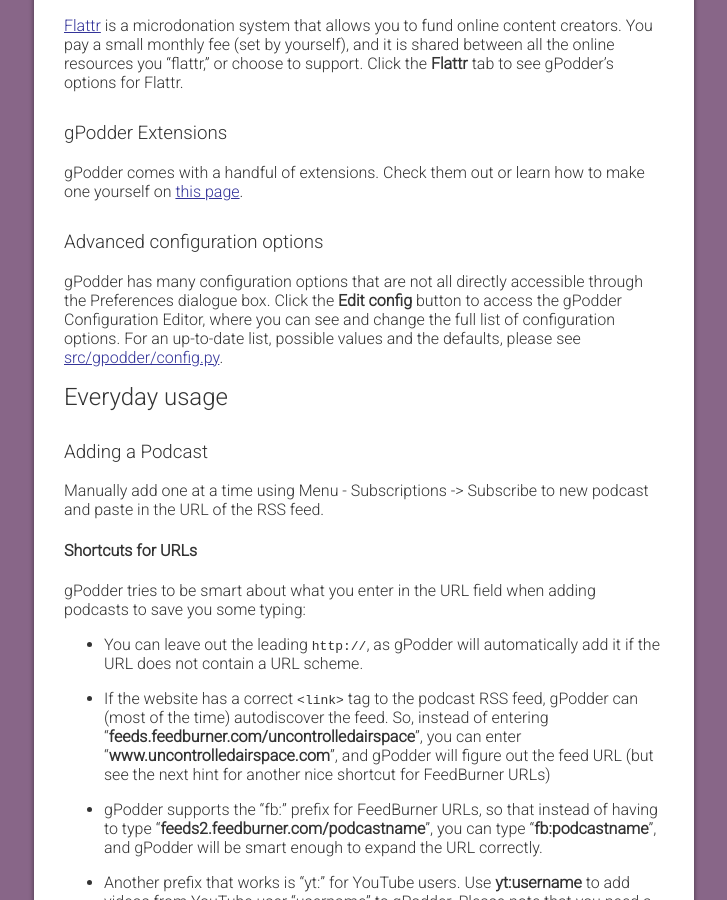
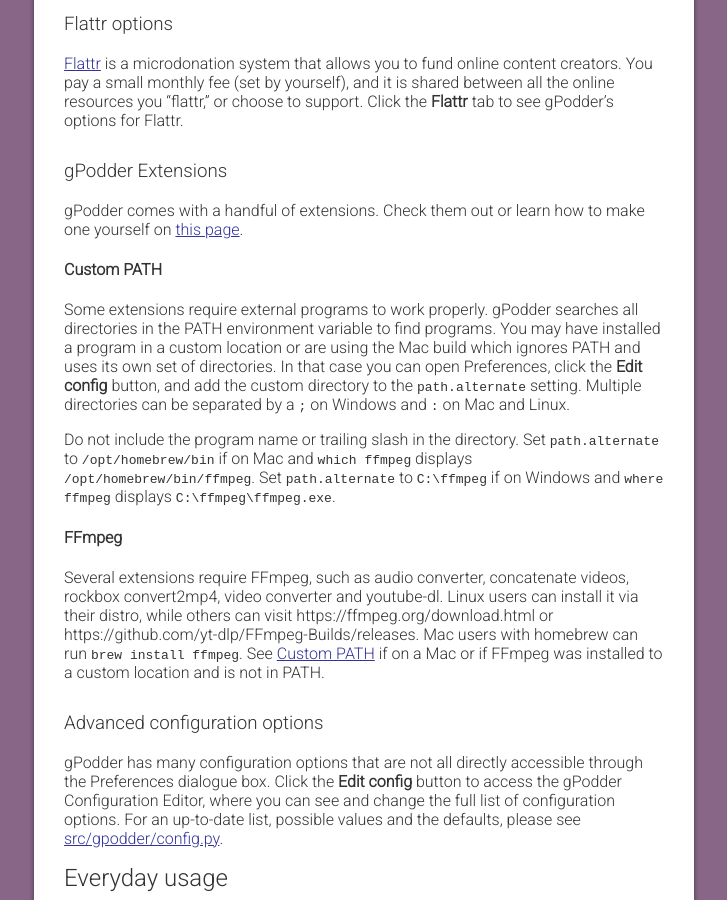
Before and after one commit to gpodder/gpodder.github.io, a Jekyll site: the page built from docs/user-manual.md, in a window 1280 px wide and 900 px high, scrolled down 4032 px. Shown: the whole window, without its empty margins (276-1003 px from the left). Built offline with Jekyll 4.4.1, drawn with Linux system fonts in a browser that asks for light colours; our own code applies the rules of GitHub Pages for plain Markdown files.

Commit message:
Document FFmpeg installation and the path.alternate setting.

```diff
--- a/docs/user-manual.md
+++ b/docs/user-manual.md
@@ -116,6 +116,15 @@
 
 gPodder comes with a handful of extensions. Check them out or learn how to make one yourself on [this page](extensions.md).
 
+#### Custom PATH
+
+Some extensions require external programs to work properly. gPodder searches all directories in the PATH environment variable to find programs. You may have installed a program in a custom location or are using the Mac build which ignores PATH and uses its own set of directories. In that case you can open Preferences, click the **Edit config** button, and add the custom directory to the `path.alternate` setting. Multiple directories can be separated by a `;` on Windows and `:` on Mac and Linux.
+
+Do not include the program name or trailing slash in the directory. Set `path.alternate` to `/opt/homebrew/bin` if on Mac and `which ffmpeg` displays `/opt/homebrew/bin/ffmpeg`. Set `path.alternate` to `C:\ffmpeg` if on Windows and `where ffmpeg` displays `C:\ffmpeg\ffmpeg.exe`.
+
+#### FFmpeg
+
+Several extensions require FFmpeg, such as audio converter, concatenate videos, rockbox convert2mp4, video converter and youtube-dl. Linux users can install it via their distro, while others can visit https://ffmpeg.org/download.html or https://github.com/yt-dlp/FFmpeg-Builds/releases. Mac users with homebrew can run `brew install ffmpeg`. See [Custom PATH](https://gpodder.github.io/docs/user-manual.html#custom-path) if on a Mac or if FFmpeg was installed to a custom location and is not in PATH.
 
 ### Advanced configuration options
 
```
Also changed, not shown: docs/youtube.md (+1 -1 lines).
